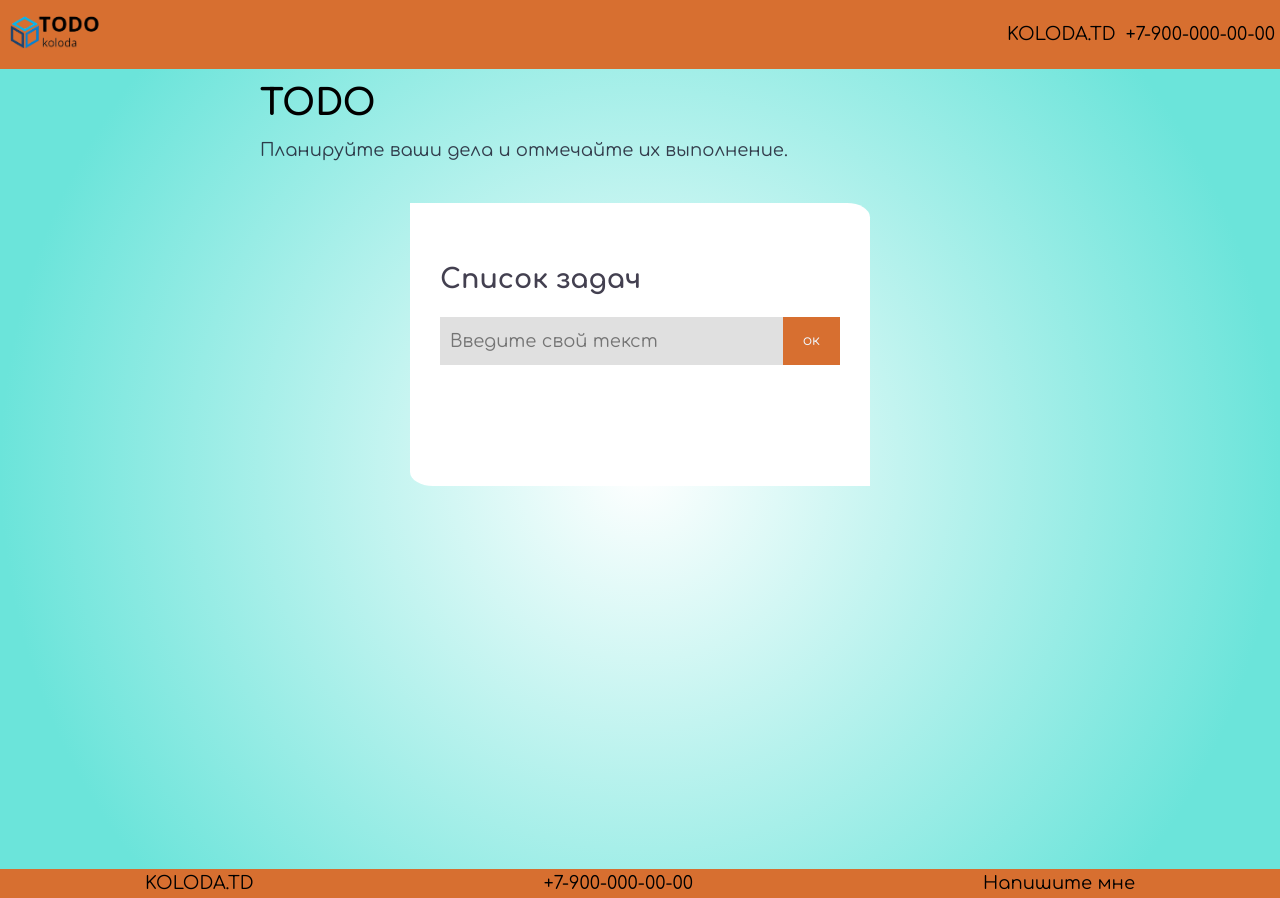
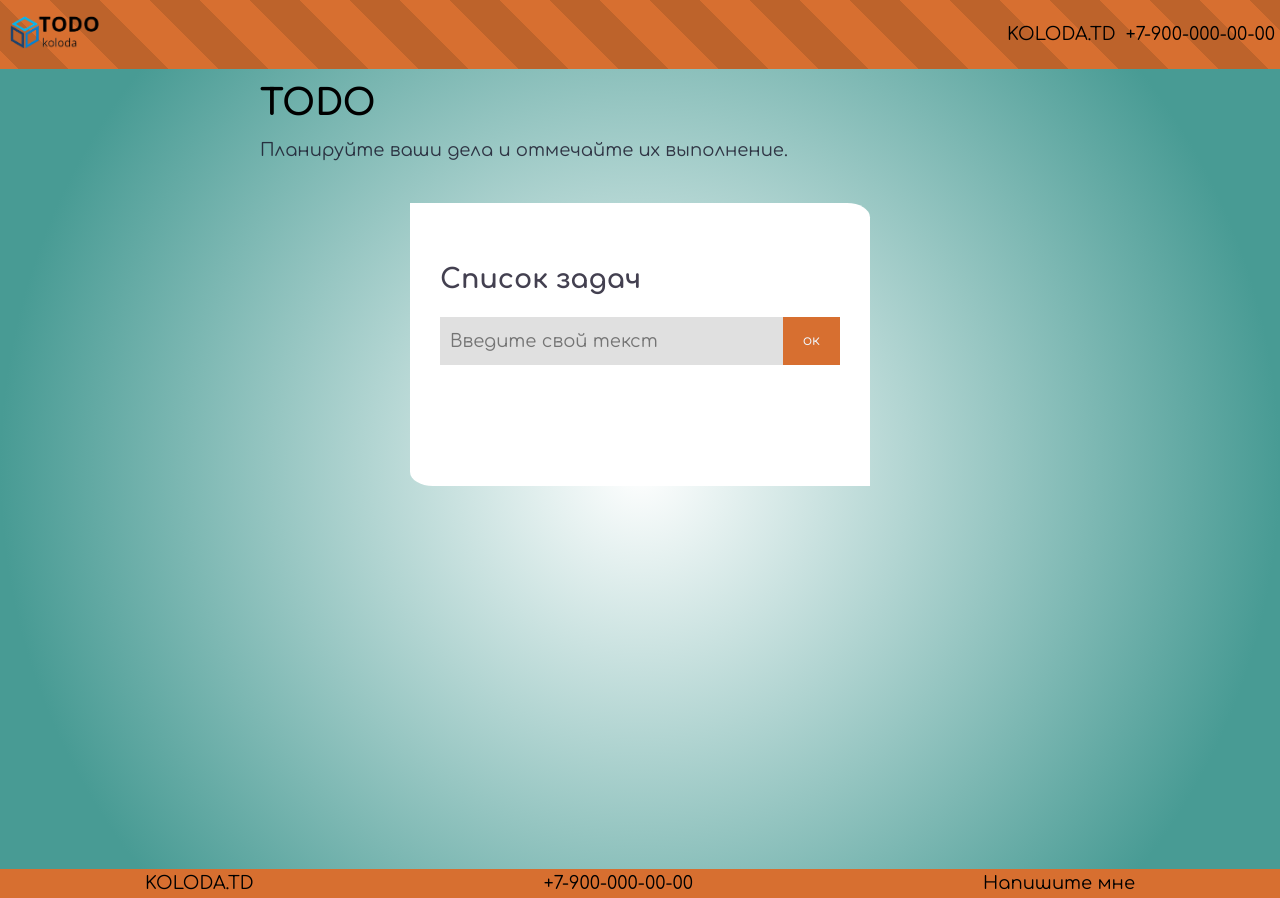
Before and after one commit to AlexKoloda/ToDo, a plain HTML site: page index.html in a window 1280 px wide. Drawn offline with Linux system fonts and the light colour scheme.

Commit message:
Улучшения

```diff
--- a/style.css
+++ b/style.css
@@ -13,8 +13,11 @@ body {
     text-align: left;
 }
 header {
-
-    background-color: #D76F30;
+    background: -webkit-linear-gradient(45deg, #D76F30 25%, #bd632b 25%, #bd632b 50%, #D76F30 50%, #D76F30 75%, #bd632b 75%, #bd632b);
+    background: -moz-linear-gradient(45deg, #D76F30 25%, #bd632b 25%, #bd632b 50%, #D76F30 50%, #D76F30 75%, #bd632b 75%, #bd632b);
+    background: -o-linear-gradient(45deg, #D76F30 25%, #bd632b 25%, #bd632b 50%, #D76F30 50%, #D76F30 75%, #bd632b 75%, #bd632b);
+    background: linear-gradient(45deg, #D76F30 25%, #bd632b 25%, #bd632b 50%, #D76F30 50%, #D76F30 75%, #bd632b 75%, #bd632b);
+    background-size:100px 100px;
     display: flex;
     align-items: center;
     justify-content: space-between;
@@ -31,9 +34,9 @@ header {
     width: 100%;
     min-height: 100vh;
     background: #cee5e3;
-    background: -webkit-radial-gradient(circle farthest-side at center center, #ffffff 0%, #6be4da 100%);
-    background: -moz-radial-gradient(circle farthest-side at center center, #ffffff 0%, #6be4da 100%);
-    background: radial-gradient(circle farthest-side at center center, #ffffff 0%, #6be4da 100%);
+    background: -webkit-radial-gradient(circle farthest-side at center center, #ffffff 0%, #489b94 100%);
+    background: -moz-radial-gradient(circle farthest-side at center center, #ffffff 0%, #489b94 100%);
+    background: radial-gradient(circle farthest-side at center center, #ffffff 0%, #489b94 100%);
 }
 .wrapper-inner {
     max-width: 800px;
@@ -62,6 +65,7 @@ h1 {
     margin: 0;
 }
 footer {
+
     background-color: #D76F30;
     display: flex;
     align-content: center;
@@ -143,9 +147,12 @@ ul li span {
     color: #D76F30;
     line-height: 40px;
     text-align: center;
+    user-select: none;
 }
 .to-do-delete:hover {
     background: #c44b00;
     color: #ffffff;
     transition: 0.5s;
+    user-select: none;
+
 }
```
